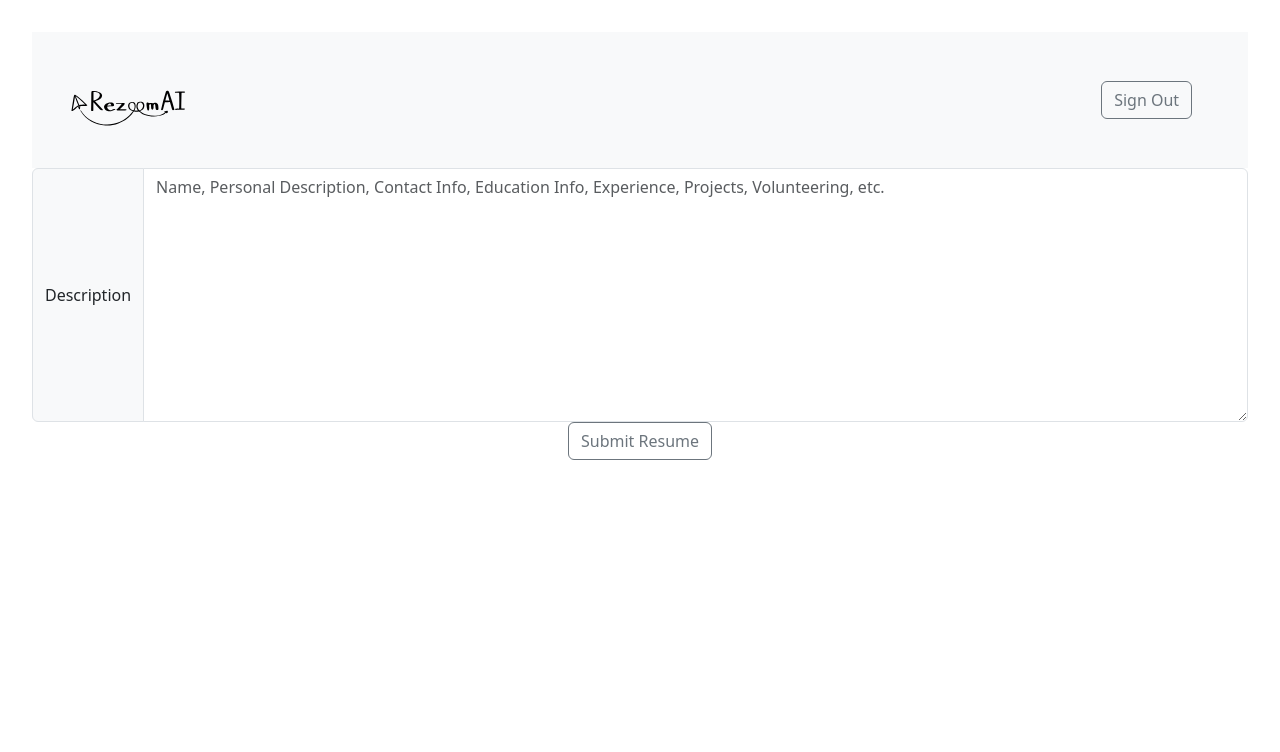
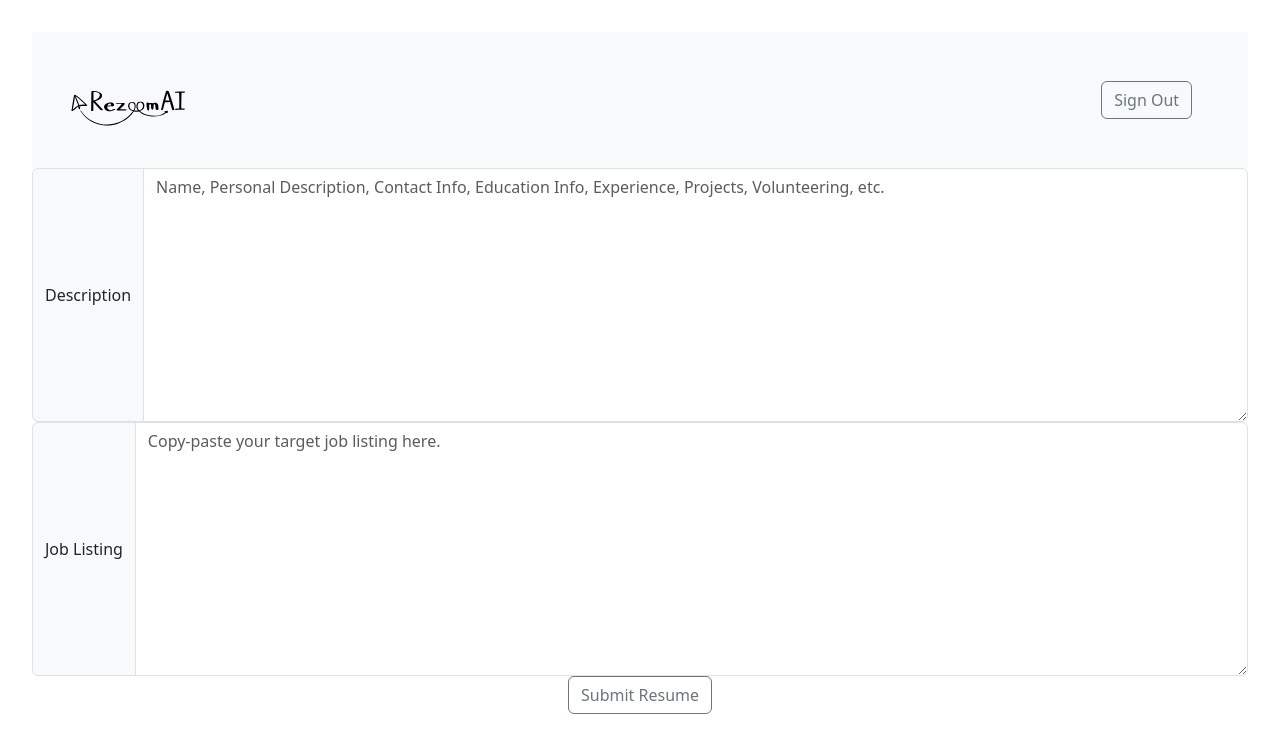
Before and after one commit to purple-affogato/RezoomAI, a React (Vite) app in the folder frontend/: page /backup in a window 1280 px wide. Shown: the top 752 px of the page. Built offline with nearby package versions, Linux system fonts and the light colour scheme.

Commit message:
backup updated with second txt and submit

```diff
--- a/frontend/src/Backup.jsx
+++ b/frontend/src/Backup.jsx
@@ -5,15 +5,14 @@ import EduEntry from './EduEntry'
 import ExperienceEntry from './ExperienceEntry'
 import { InputGroup, Form, Button,Badge } from 'react-bootstrap';
 import { Link } from 'react-router-dom';
+import {Row, Col} from 'react-bootstrap'
 import {Container, Nav, Navbar} from 'react-bootstrap';
-import {Row, Col} from 'react-bootstrap'
 import mainLogo from '/RezoomAI-main-whitebg.svg'
 import 'bootstrap/dist/css/bootstrap.min.css';
 
 function Backup() {
     return(
         <div>
-
             <Navbar className="bg-body-tertiary" style={{backgroundColor: '#6383d4'}} >
                 <div className="col-md-1">
                     <Navbar.Brand href="#home">
@@ -30,7 +29,7 @@ function Backup() {
 
             <Form.Group className=""  controlID="formGridDescription" >
                 <InputGroup>
-                    <InputGroup.Text id="addon4">Description</InputGroup.Text>
+                    <InputGroup.Text id="addon1">Description</InputGroup.Text>
                     <Form.Control
                         rows = "10"
                         type="text"
@@ -40,9 +39,24 @@ function Backup() {
                 </InputGroup>
             </Form.Group>
 
-            <Link to="/joblisting">
-                <Button className="mb-3" variant="outline-secondary">Submit Resume</Button>
-            </Link>
+            <Form.Group className=""  controlID="formGridDescription" >
+                <InputGroup>
+                    <InputGroup.Text id="addon2">Job Listing</InputGroup.Text>
+                    <Form.Control
+                        rows = "10"
+                        type="text"
+                        as = "textarea"
+                        placeholder="Copy-paste your target job listing here."
+                    />
+                </InputGroup>
+            </Form.Group>
+
+            <Button className="mb-3" variant="outline-secondary" onClick={
+            // print link!!! print the link here!!!
+            console.log("yay")}>
+                Submit Resume
+            </Button>
+
         </div>
     );
 }
```
